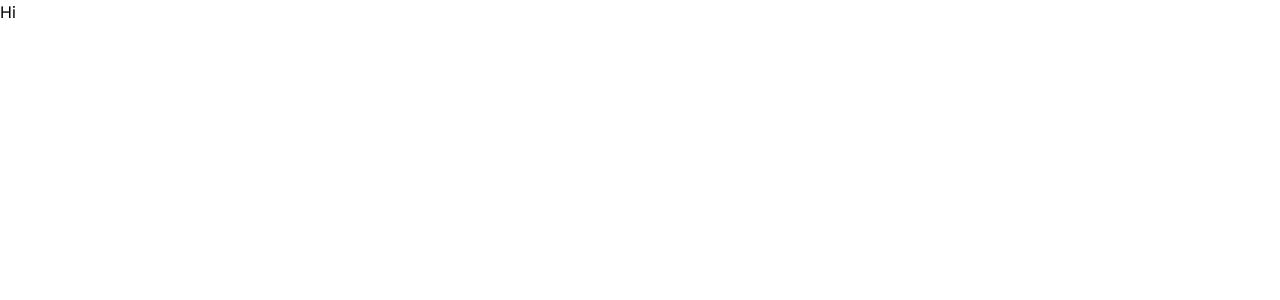
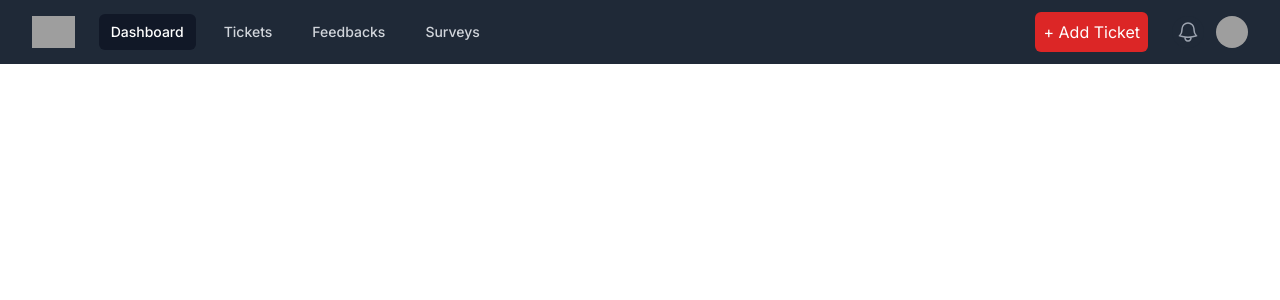
Before and after one commit to yashaggarwal31/HRDashboard, a Next.js app: page / in a window 1280 px wide. Shown: the top 300 px of the page. Built offline with nearby package versions, Linux system fonts and the light colour scheme; grey boxes are pictures that could not be loaded.

Commit message:
added navbar

```diff
--- a/src/app/page.tsx
+++ b/src/app/page.tsx
@@ -1,11 +1,12 @@
 import { NavigationMenuDemo } from "@/components/navigation-menu";
 import Image from "next/image";
+import Navbar from "@/components/Navbar";
 
 export default function Home() {
   return (
     <main>
       {/* <NavigationMenuDemo/> */}
-      <div>Hi</div>
+      <Navbar />
     </main>
   );
 }
```
Also changed, not shown: src/components/Navbar.tsx (renamed from src/components/Mavbar.tsx).
